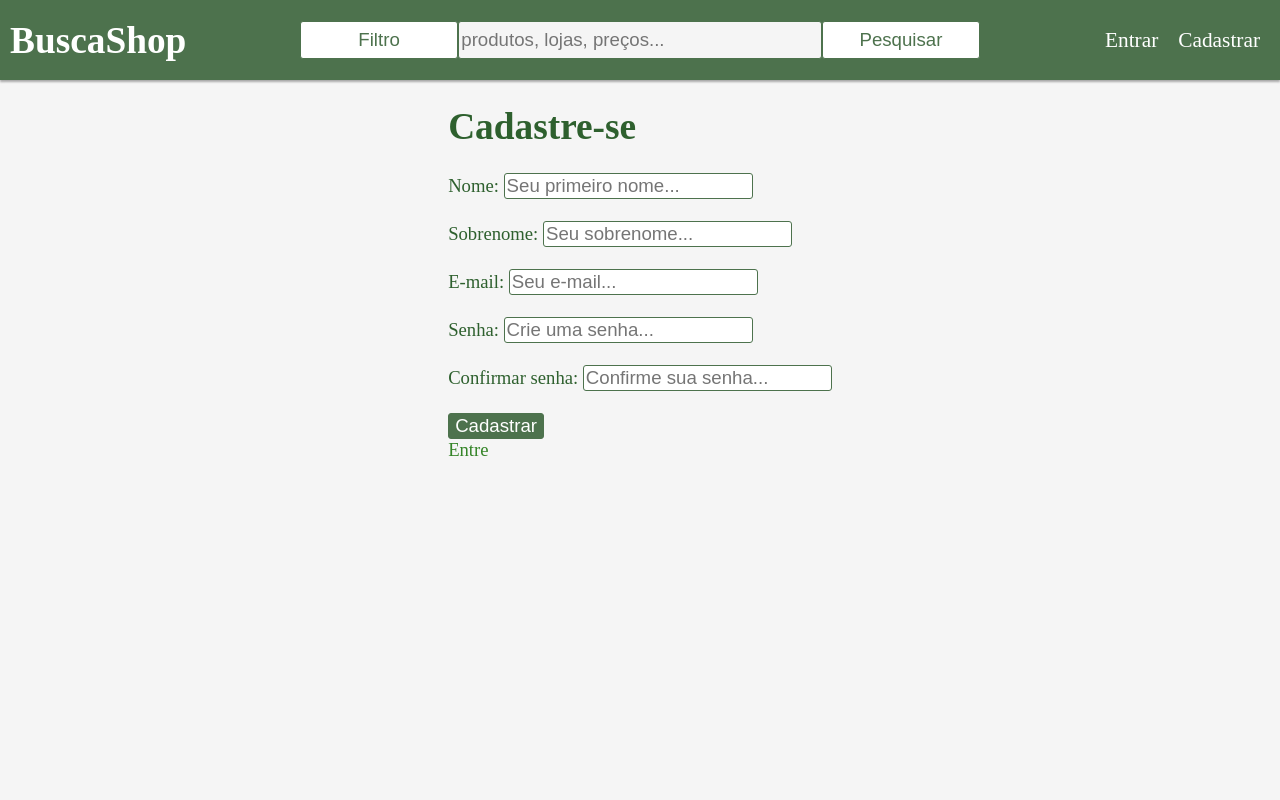
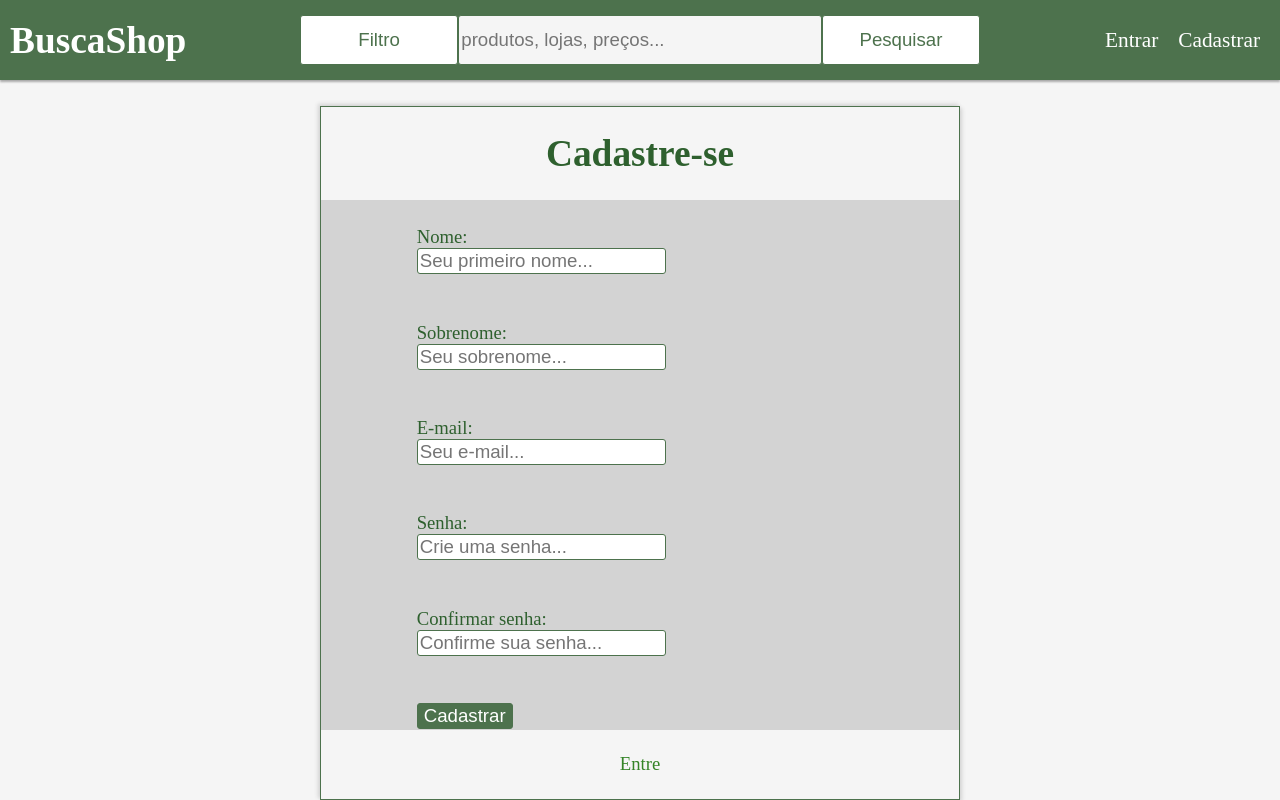
Before and after one commit to LiviaAluna/BuscaShop, a PHP site: page /view/register.php in a window 1280 px wide. Run offline with PHP 8.4, Linux system fonts and the light colour scheme; some web fonts are replaced.

Commit message:
Estrutura da página de cadastro concluída e estilo parcialmente feito.

```diff
--- a/view/css/default.css
+++ b/view/css/default.css
@@ -111,7 +111,7 @@ input {
 }
 
 #reusable-header .search-area input {
-	height: 3vmax;
+	height: 50px;
 }
 
 #reusable-header input[type=text] {
@@ -151,6 +151,7 @@ input {
 	justify-content: center;
 }
 
+/*******************/
 
 /* Cartão de login */
 #login-page .login-card {
@@ -204,3 +205,42 @@ input {
 	display: flex;
 	align-items: center;
 }
+/*******************/
+#register-page .register-card {
+	width: 50%;
+	margin-top: 2%;
+	border:1px solid var(--darkgreen);
+	box-shadow: 2px 2px 4px lightgray, -2px -2px 4px lightgray;
+	display: flex;
+	flex-flow: column;
+	justify-content: center;
+	align-items: center;
+}
+#register-page .register-card .form-info{
+	flex: 0 1 auto;
+}
+#register-page .register-card .form-container{
+	flex: 1 1 auto ;
+	width:100% ;
+	background-color: lightgrey;
+	display: flex;
+	justify-content: center;
+	align-items: center;
+}
+#register-page .register-card .other-options{
+	flex: 0 1 10%;
+	display: flex;
+	align-items: center;
+}
+#register-page .register-card .form-container form{
+	width: 70%;
+	height: 90%;
+
+}
+#register-page .input-container{
+	width: 100%;
+	height: 20%;
+}
+#register-page input{
+
+}
--- a/view/register.php
+++ b/view/register.php
@@ -27,30 +27,31 @@
 
                 <form method="POST action" action="cadastra.php">
                     <div class="input-container">
-                        <label>Nome: </label>
+                        <label>Nome: </label><br>
                         <input type="text" name="name" placeholder="Seu primeiro nome..." required><br><br>
                     </div>
 
                     <div class="input-container">
-                        <label>Sobrenome: </label>
+                        <label>Sobrenome: </label><br>
                         <input type="text" name="last name" placeholder="Seu sobrenome..." required><br><br>
                     </div>
 
                     <div class="input-container">
-                        <label>E-mail: </label>
+                        <label>E-mail: </label><br>
                         <input type="email" name="email" placeholder="Seu e-mail..." required><br><br>
                     </div>
-                        <label>Senha: </label>
+
+                    <div class ="input-container">
+                        <label>Senha: </label><br>
                         <input type="password" name="senha" placeholder="Crie uma senha..." required><br><br>
-
-                    <div class="input-container".>
-                        <label>Confirmar senha: </label>
-                        <input type="password" name="confirmar senha" placeholder="Confirme sua senha..." required><br><br>
                     </div>
 
                     <div class="input-container">
-                        <input type="submit" class="button-dark" value="Cadastrar">
+                        <label>Confirmar senha: </label><br>
+                        <input type="password" name="confirmar senha" placeholder="Confirme sua senha..." required><br><br>
                     </div>
+                    <input type="submit" class="button-dark" value="Cadastrar">
+
                 </form>
             </div>
 
```
